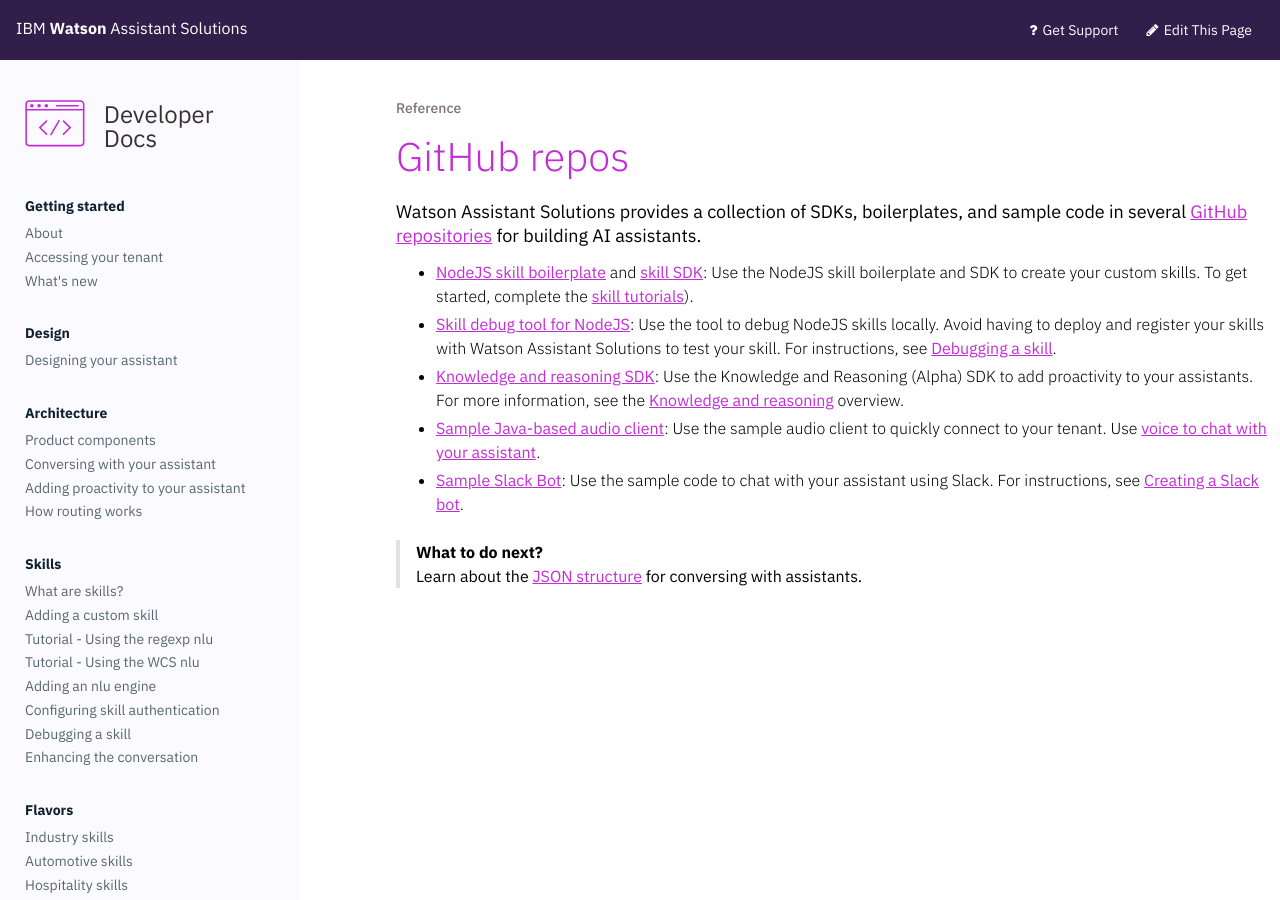
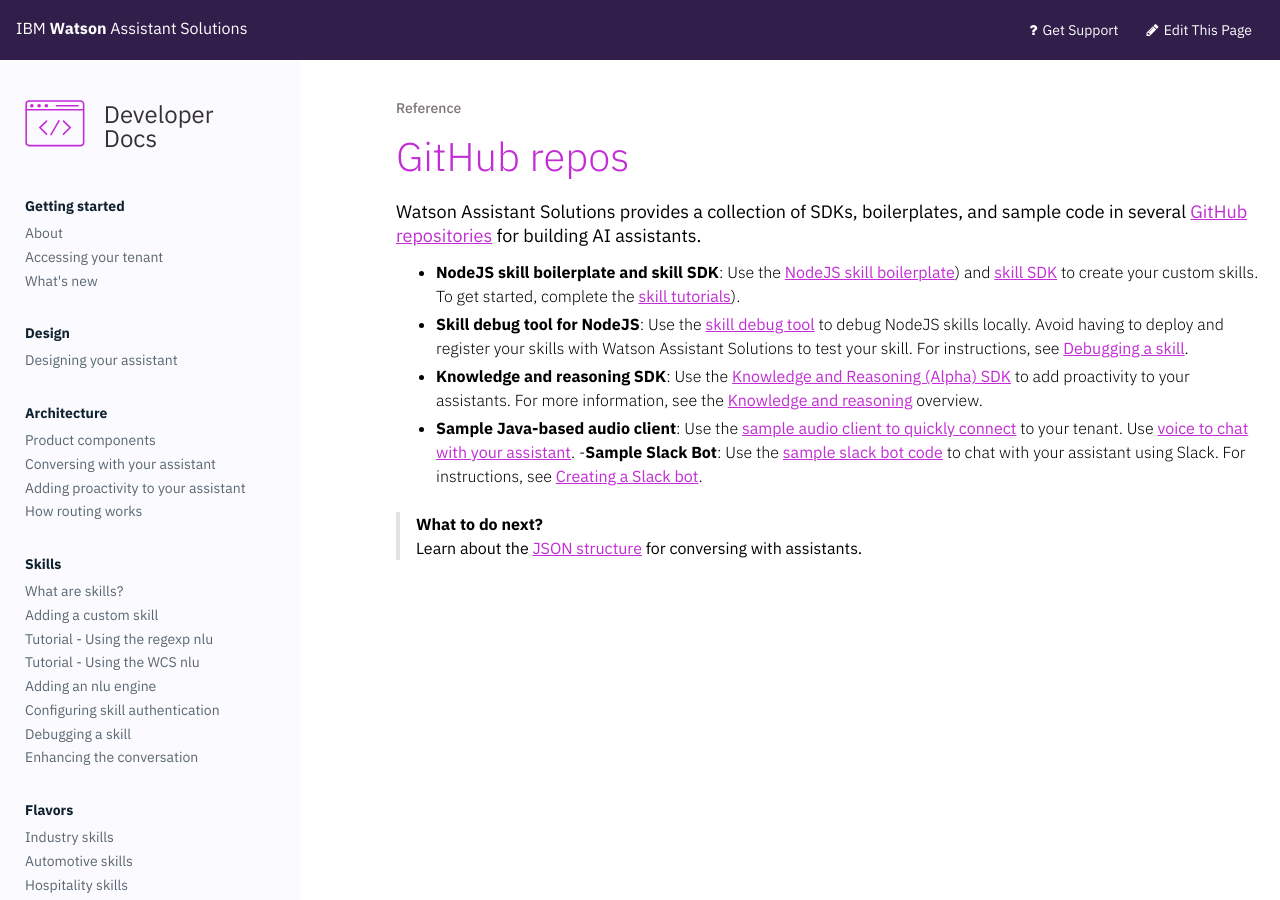
Before and after one commit to Watson-Personal-Assistant/developer, a Jekyll site: the page built from _content/reference/github_repos.md, in a window 1280 px wide. Built offline with Jekyll 4.4.1, drawn with Linux system fonts in a browser that asks for light colours.

Commit message:
formatting

```diff
--- a/_content/reference/github_repos.md
+++ b/_content/reference/github_repos.md
@@ -4,11 +4,11 @@
 ---
 Watson Assistant Solutions provides a collection of SDKs, boilerplates, and sample code in several [GitHub repositories](https://github.com/Watson-Personal-Assistant) for building AI assistants.
 
-- [NodeJS skill boilerplate](https://github.com/Watson-Personal-Assistant/SkillBoilerplate) and [skill SDK](https://github.com/Watson-Personal-Assistant/skill-sdk-nodejs): Use the NodeJS skill boilerplate and SDK to create your custom skills. To get started, complete the [skill tutorials]({{site.baseurl}}/skill/build-skill)).
-- [Skill debug tool for NodeJS](https://github.com/Watson-Personal-Assistant/skill-debugger-tool): Use the tool to debug NodeJS skills locally. Avoid having to deploy and register your skills with Watson Assistant Solutions to test your skill.  For instructions, see [Debugging a skill]({{site.baseurl}}/skill/debugging_a_skill).
-- [Knowledge and reasoning SDK](https://github.com/Watson-Personal-Assistant/kr-node-sdk): Use the Knowledge and Reasoning (Alpha) SDK to add proactivity to your assistants.  For more information, see the [Knowledge and reasoning]({{site.baseurl}}/knowledge/what-is-kr) overview.
-- [Sample Java-based audio client](https://github.com/Watson-Personal-Assistant/AudioClientSampleCodeJava): Use the sample audio client to quickly connect to your tenant.  Use [voice to chat with your assistant]({{site.baseurl}}/audio_basic/audio_client_simple/).
-- [Sample Slack Bot](https://github.com/Watson-Personal-Assistant/simple_WA_slackbot): Use the sample code to chat with your assistant using Slack.  For instructions, see [Creating a Slack bot]({{site.baseurl}}/slack/creating_a_slackbot).
+- **NodeJS skill boilerplate and skill SDK**: Use the [NodeJS skill boilerplate](https://github.com/Watson-Personal-Assistant/SkillBoilerplate)) and [skill SDK](https://github.com/Watson-Personal-Assistant/skill-sdk-nodejs) to create your custom skills. To get started, complete the [skill tutorials]({{site.baseurl}}/skill/build-skill)).
+- **Skill debug tool for NodeJS**: Use the [skill debug tool](https://github.com/Watson-Personal-Assistant/skill-debugger-tool) to debug NodeJS skills locally. Avoid having to deploy and register your skills with Watson Assistant Solutions to test your skill.  For instructions, see [Debugging a skill]({{site.baseurl}}/skill/debugging_a_skill).
+- **Knowledge and reasoning SDK**: Use the [Knowledge and Reasoning (Alpha) SDK](https://github.com/Watson-Personal-Assistant/kr-node-sdk) to add proactivity to your assistants.  For more information, see the [Knowledge and reasoning]({{site.baseurl}}/knowledge/what-is-kr) overview.
+- **Sample Java-based audio client**: Use the [sample audio client to quickly connect](https://github.com/Watson-Personal-Assistant/AudioClientSampleCodeJava) to your tenant.  Use [voice to chat with your assistant]({{site.baseurl}}/audio_basic/audio_client_simple/).
+-**Sample Slack Bot**: Use the [sample slack bot code](https://github.com/Watson-Personal-Assistant/simple_WA_slackbot) to chat with your assistant using Slack.  For instructions, see [Creating a Slack bot]({{site.baseurl}}/slack/creating_a_slackbot).
 
 > **What to do next?**<br/>
 Learn about the [JSON structure]({{site.baseurl}}/reference/JSON-formats) for conversing with assistants.
```
